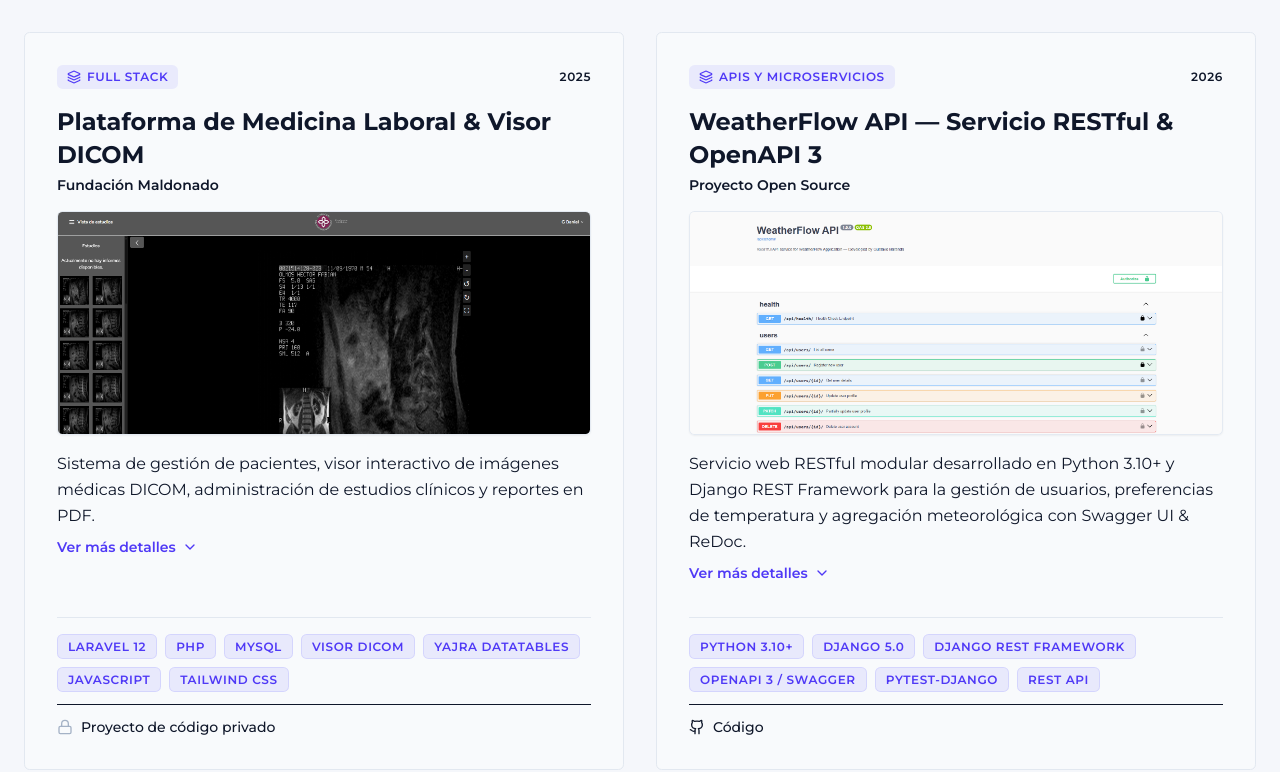
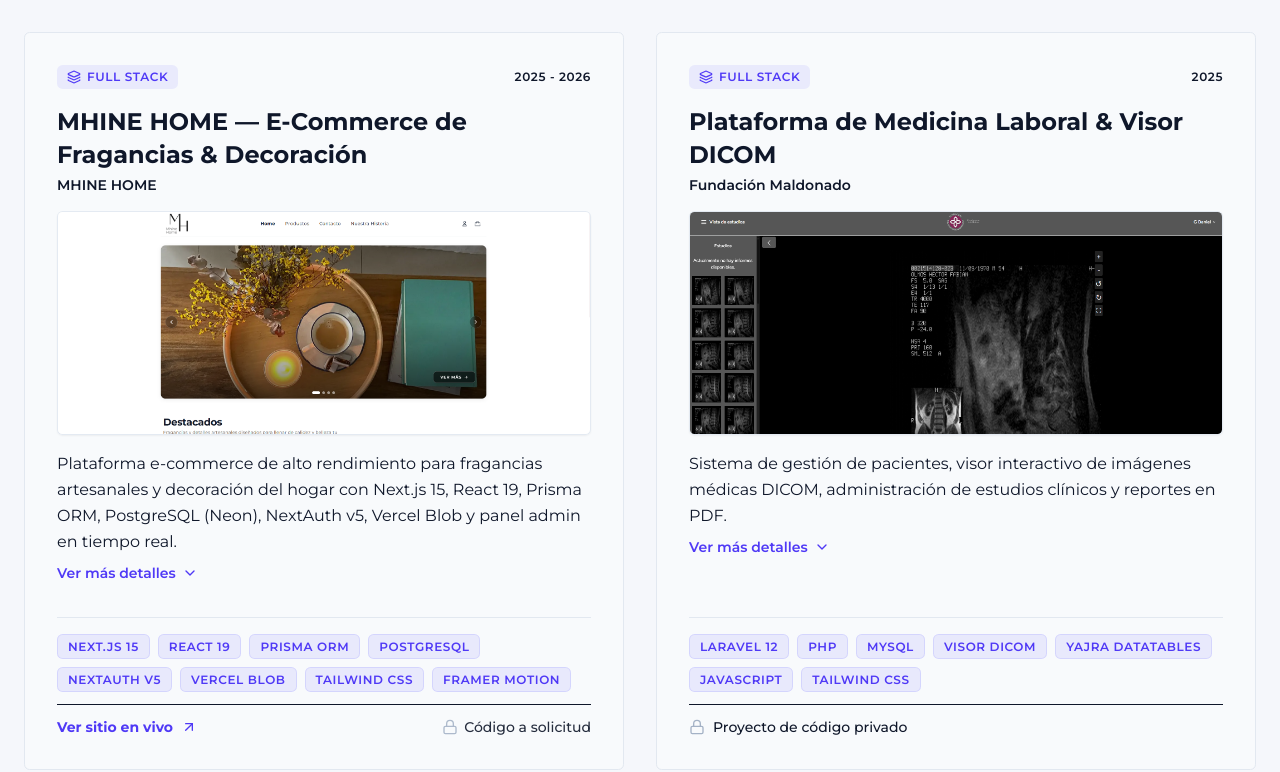
Before and after one commit to GustavoBaranda/Portfolio, a Next.js app: page /projects in a window 1280 px wide. Shown: the part 1208-1980 px from the top of the page. Built offline with nearby package versions, Linux system fonts and the light colour scheme; no server answers.

Commit message:
feat(projects): add MHINE HOME project and preview image

```diff
--- a/src/data/projectsData.ts
+++ b/src/data/projectsData.ts
@@ -46,6 +46,24 @@
     featured: true,
     githubUrl: null,
     demoUrl: null,
+  },
+  {
+    id: "mhine-home",
+    title: "MHINE HOME — E-Commerce de Fragancias & Decoración",
+    category: "full-stack",
+    categoryLabel: "Full Stack",
+    company: "MHINE HOME",
+    period: "2025 - 2026",
+    dateSort: "2025-04",
+    summary:
+      "Plataforma e-commerce de alto rendimiento para fragancias artesanales y decoración del hogar con Next.js 15, React 19, Prisma ORM, PostgreSQL (Neon), NextAuth v5, Vercel Blob y panel admin en tiempo real.",
+    description:
+      "E-commerce de productos para el hogar construido sobre Next.js 15 App Router y React 19. Cuenta con catálogo interactivo con variantes de fragancias y gramajes, visualizador de imágenes a pantalla completa, carrito deslizable persistente, checkout integrado (WhatsApp/Mercado Pago), autenticación OAuth con Google (NextAuth v5) y panel de administración completo (CRUD de productos/categorías, roles de usuario y reordenamiento en tiempo real de las secciones del landing page). Persistencia en PostgreSQL vía Prisma ORM, subida de imágenes a Vercel Blob y notificaciones por mailing con Nodemailer.",
+    image: "/images/mhine-home.png",
+    tags: ["Next.js 15", "React 19", "Prisma ORM", "PostgreSQL", "NextAuth v5", "Vercel Blob", "Tailwind CSS", "Framer Motion"],
+    featured: true,
+    githubUrl: null,
+    demoUrl: "https://mhine-home.vercel.app",
   },
   {
     id: "gusflow-kanban",
```
Also changed, not shown: public/images/mhine-home.png (added).
